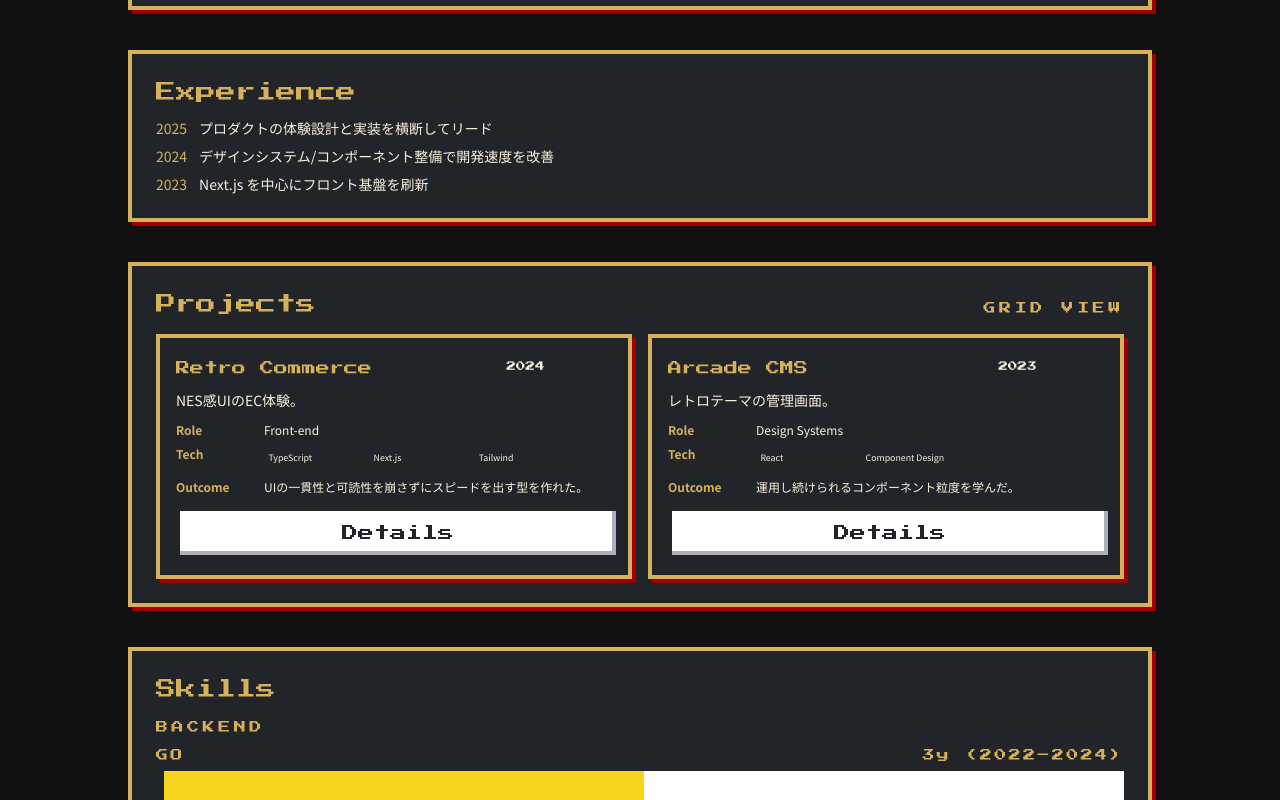
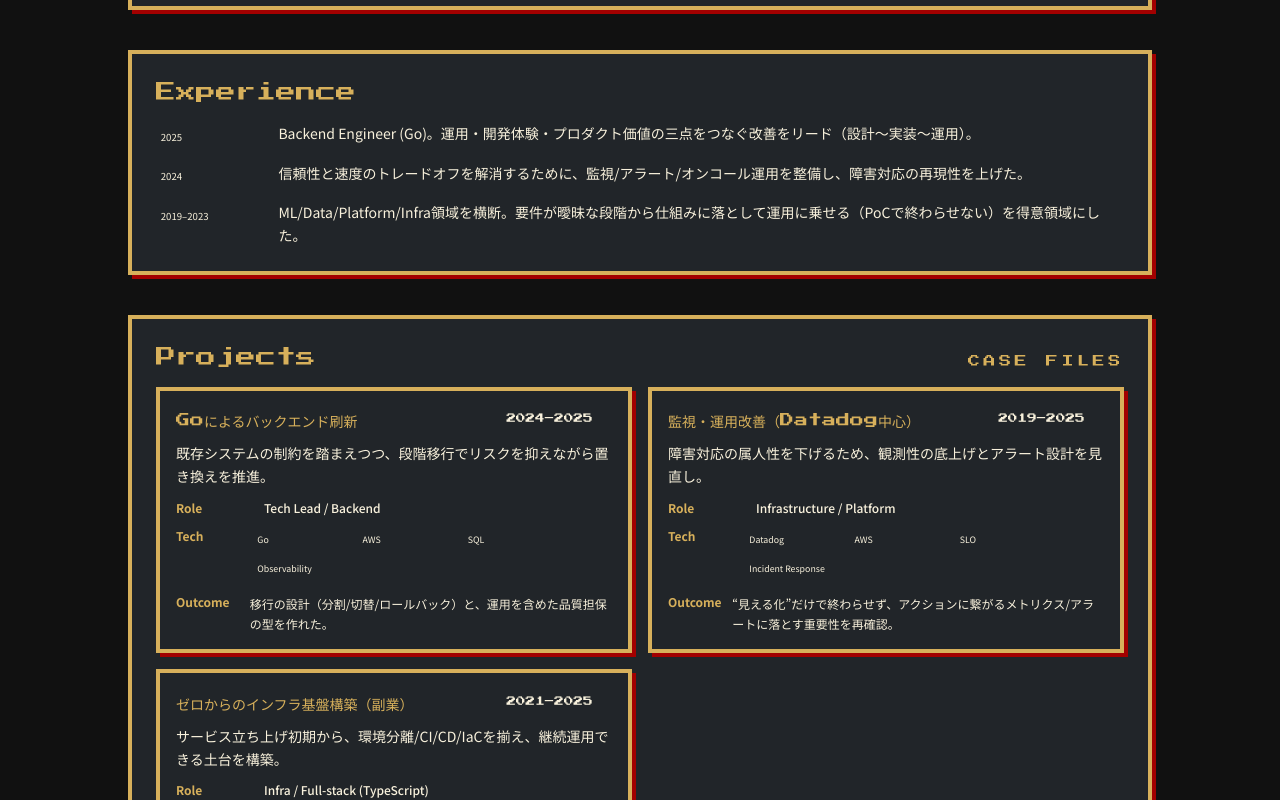
Before and after one commit to tkc66-buzz/portfolio, a Next.js app: page / in a window 1280 px wide. Shown: the part 640-1440 px from the top of the page. Built offline with nearby package versions, Linux system fonts and the light colour scheme.

Commit message:
feat: strengthen public storytelling (experience/projects/contact)

```diff
--- a/src/components/sections/ContactSection.tsx
+++ b/src/components/sections/ContactSection.tsx
@@ -17,7 +17,7 @@ export async function ContactSection() {
       >
         {contact.heading}
       </h2>
-      <p className="mt-3 text-sm [font-family:var(--font-noto)]">
+      <p className="mt-3 whitespace-pre-line text-sm [font-family:var(--font-noto)]">
         {contact.blurb}
       </p>
       <div className="mt-6 flex flex-wrap gap-3">
--- a/src/components/sections/ExperienceSection.tsx
+++ b/src/components/sections/ExperienceSection.tsx
@@ -13,11 +13,15 @@ export async function ExperienceSection() {
       >
         {experience.heading}
       </h2>
-      <ul className="mt-3 space-y-2 text-sm [font-family:var(--font-noto)]">
+      <ul className="mt-4 space-y-3 text-sm [font-family:var(--font-noto)]">
         {experience.highlights.map((item) => (
           <li key={item.year} className="flex gap-3">
-            <span className="shrink-0 text-fami-gold">{item.year}</span>
-            <span>{item.text}</span>
+            <span className="shrink-0">
+              <span className="nes-badge is-warning text-[0.6rem]">
+                <span>{item.year}</span>
+              </span>
+            </span>
+            <span className="leading-relaxed">{item.text}</span>
           </li>
         ))}
       </ul>
--- a/src/components/sections/ProjectsSection.tsx
+++ b/src/components/sections/ProjectsSection.tsx
@@ -1,4 +1,8 @@
 import { getPortfolio } from "@/content/portfolio";
+
+function isExternalHttpHref(href: string) {
+  return href.startsWith("http://") || href.startsWith("https://");
+}
 
 export async function ProjectsSection() {
   const { projects } = await getPortfolio();
@@ -15,7 +19,7 @@ export async function ProjectsSection() {
           {projects.heading}
         </h2>
         <span className="text-xs uppercase tracking-[0.3em] text-fami-gold">
-          GRID VIEW
+          CASE FILES
         </span>
       </header>
 
@@ -48,17 +52,34 @@ export async function ProjectsSection() {
               </div>
             </div>
 
-            <p className="mt-2 text-sm [font-family:var(--font-noto)]">
+            <p className="mt-2 text-sm leading-relaxed [font-family:var(--font-noto)]">
               {project.visibility === "private"
-                ? "詳細は面談でお話しできます（NDA等に配慮）。"
+                ? "NDA等に配慮し、公開できる範囲のみ記載しています。詳細は面談で共有できます。"
                 : project.summary}
             </p>
 
-            {project.visibility === "private" ? null : (
-              <dl className="mt-3 space-y-2 text-xs [font-family:var(--font-noto)]">
+            {project.visibility === "private" ? (
+              <div className="mt-3 text-xs [font-family:var(--font-noto)]">
+                <div className="flex flex-wrap gap-1">
+                  <span className="nes-badge is-warning text-[0.55rem]">
+                    <span>Backend/Infra</span>
+                  </span>
+                  <span className="nes-badge is-warning text-[0.55rem]">
+                    <span>Migration</span>
+                  </span>
+                  <span className="nes-badge is-warning text-[0.55rem]">
+                    <span>Reliability</span>
+                  </span>
+                </div>
+                <p className="mt-2 leading-relaxed text-fami-ivory/90">
+                  話せる範囲: 役割/設計観点/意思決定/学び（固有名詞や数値は非公開）
+                </p>
+              </div>
+            ) : (
+              <dl className="mt-3 space-y-3 text-xs [font-family:var(--font-noto)]">
                 <div className="flex gap-2">
                   <dt className="w-20 text-fami-gold">Role</dt>
-                  <dd>{project.role}</dd>
+                  <dd className="font-medium">{project.role}</dd>
                 </div>
                 <div className="flex gap-2">
                   <dt className="w-20 text-fami-gold">Tech</dt>
@@ -72,7 +93,7 @@ export async function ProjectsSection() {
                 </div>
                 <div className="flex gap-2">
                   <dt className="w-20 text-fami-gold">Outcome</dt>
-                  <dd>{project.outcomeOrLearning}</dd>
+                  <dd className="leading-relaxed">{project.outcomeOrLearning}</dd>
                 </div>
               </dl>
             )}
@@ -81,8 +102,8 @@ export async function ProjectsSection() {
               <a
                 className="nes-btn mt-4 w-full text-center"
                 href={project.link.href}
-                target={project.link.href.startsWith("http") ? "_blank" : undefined}
-                rel={project.link.href.startsWith("http") ? "noreferrer" : undefined}
+                target={isExternalHttpHref(project.link.href) ? "_blank" : undefined}
+                rel={isExternalHttpHref(project.link.href) ? "noreferrer" : undefined}
               >
                 {project.link.label}
               </a>
--- a/src/content/portfolio.ts
+++ b/src/content/portfolio.ts
@@ -119,9 +119,21 @@ export const publicPortfolio: Portfolio = {
     id: "experience",
     heading: "Experience",
     highlights: [
-      { year: "2025", text: "プロダクトの体験設計と実装を横断してリード" },
-      { year: "2024", text: "デザインシステム/コンポーネント整備で開発速度を改善" },
-      { year: "2023", text: "Next.js を中心にフロント基盤を刷新" },
+      {
+        year: "2025",
+        text:
+          "Backend Engineer (Go)。運用・開発体験・プロダクト価値の三点をつなぐ改善をリード（設計〜実装〜運用）。",
+      },
+      {
+        year: "2024",
+        text:
+          "信頼性と速度のトレードオフを解消するために、監視/アラート/オンコール運用を整備し、障害対応の再現性を上げた。",
+      },
+      {
+        year: "2019–2023",
+        text:
+          "ML/Data/Platform/Infra領域を横断。要件が曖昧な段階から仕組みに落として運用に乗せる（PoCで終わらせない）を得意領域にした。",
+      },
     ],
   },
   projects: {
@@ -130,23 +142,36 @@ export const publicPortfolio: Portfolio = {
     items: [
       {
         visibility: "public",
-        title: "Retro Commerce",
-        summary: "NES感UIのEC体験。",
-        role: "Front-end",
-        tech: ["TypeScript", "Next.js", "Tailwind"],
-        outcomeOrLearning: "UIの一貫性と可読性を崩さずにスピードを出す型を作れた。",
-        link: { label: "Details", href: "#" },
-        status: "2024",
+        title: "Goによるバックエンド刷新",
+        summary:
+          "既存システムの制約を踏まえつつ、段階移行でリスクを抑えながら置き換えを推進。",
+        role: "Tech Lead / Backend",
+        tech: ["Go", "AWS", "SQL", "Observability"],
+        outcomeOrLearning:
+          "移行の設計（分割/切替/ロールバック）と、運用を含めた品質担保の型を作れた。",
+        status: "2024–2025",
       },
       {
         visibility: "public",
-        title: "Arcade CMS",
-        summary: "レトロテーマの管理画面。",
-        role: "Design Systems",
-        tech: ["React", "Component Design"],
-        outcomeOrLearning: "運用し続けられるコンポーネント粒度を学んだ。",
-        link: { label: "Details", href: "#" },
-        status: "2023",
+        title: "監視・運用改善（Datadog中心）",
+        summary:
+          "障害対応の属人性を下げるため、観測性の底上げとアラート設計を見直し。",
+        role: "Infrastructure / Platform",
+        tech: ["Datadog", "AWS", "SLO", "Incident Response"],
+        outcomeOrLearning:
+          "“見える化”だけで終わらせず、アクションに繋がるメトリクス/アラートに落とす重要性を再確認。",
+        status: "2019–2025",
+      },
+      {
+        visibility: "public",
+        title: "ゼロからのインフラ基盤構築（副業）",
+        summary:
+          "サービス立ち上げ初期から、環境分離/CI/CD/IaCを揃え、継続運用できる土台を構築。",
+        role: "Infra / Full-stack (TypeScript)",
+        tech: ["AWS", "Terraform", "CI/CD", "TypeScript"],
+        outcomeOrLearning:
+          "最初に“運用の標準”を置くことで、後からの速度と安全性が両立できることを実感。",
+        status: "2021–2025",
       },
     ],
   },
@@ -196,7 +221,14 @@ export const publicPortfolio: Portfolio = {
   contact: {
     id: "contact",
     heading: "Contact",
-    blurb: "お気軽にご連絡ください。",
+    blurb:
+      "採用・協業・技術相談など、目的に合わせてご連絡ください。\n\n" +
+      "連絡してほしい内容の例:\n" +
+      "・Backend/Infra の設計・実装・運用改善\n" +
+      "・既存システムの段階移行（リプレース/移行設計/リスク管理）\n" +
+      "・Observability（Datadog等）/SLO/障害対応の仕組み化\n" +
+      "・TypeScript のフルスタック開発\n\n" +
+      "返信目安: 24–48時間以内（状況により前後します）",
     links: [
       { label: "Email", href: "worktkc2018@gmail.com" },
       { label: "X / Twitter", href: "https://x.com/buzz_tkc" },
```
Also changed, not shown: specs/004-content-public-story/quickstart.md (+6 -0 lines), specs/004-content-public-story/research.md (+11 -0 lines), specs/004-content-public-story/tasks.md (+22 -22 lines).
